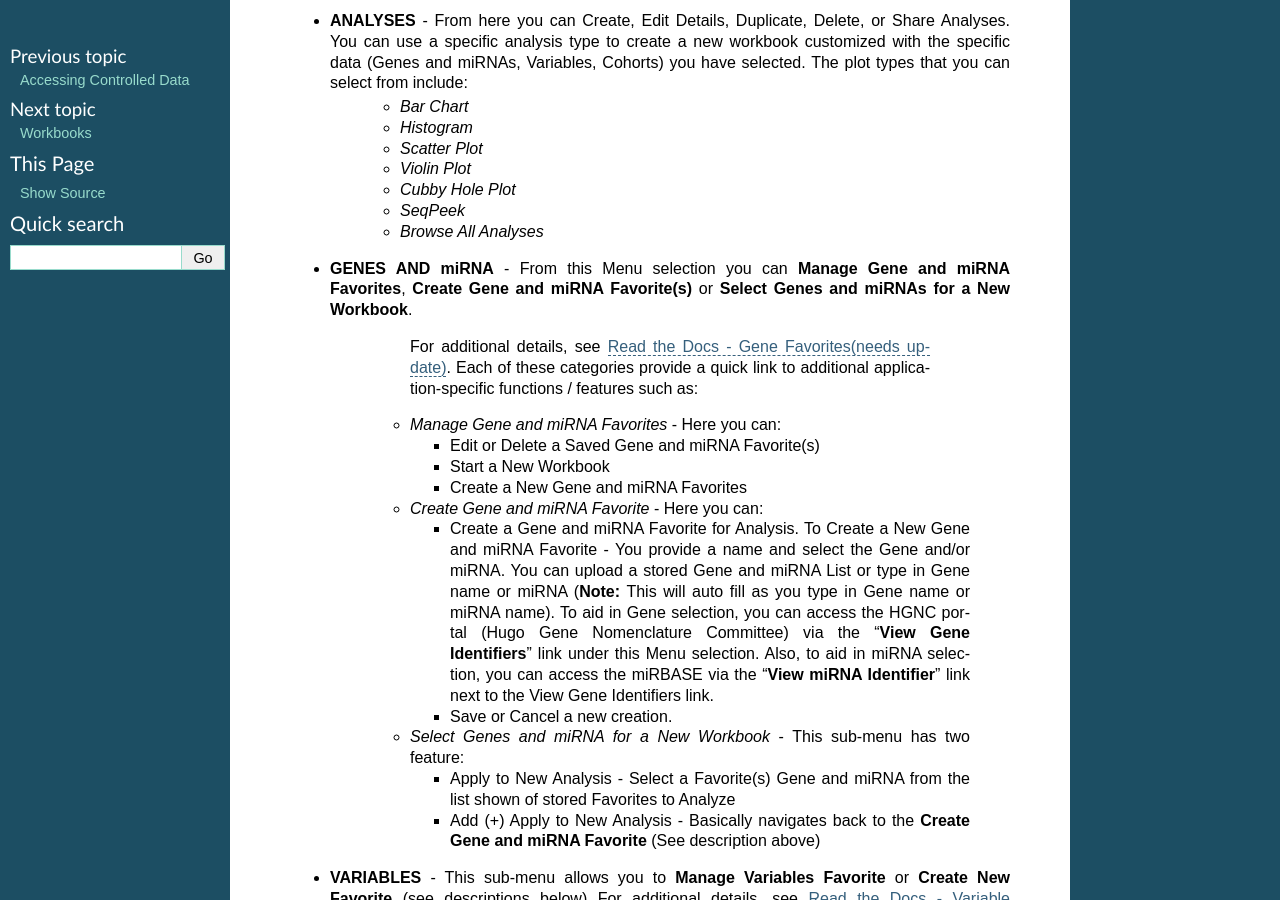
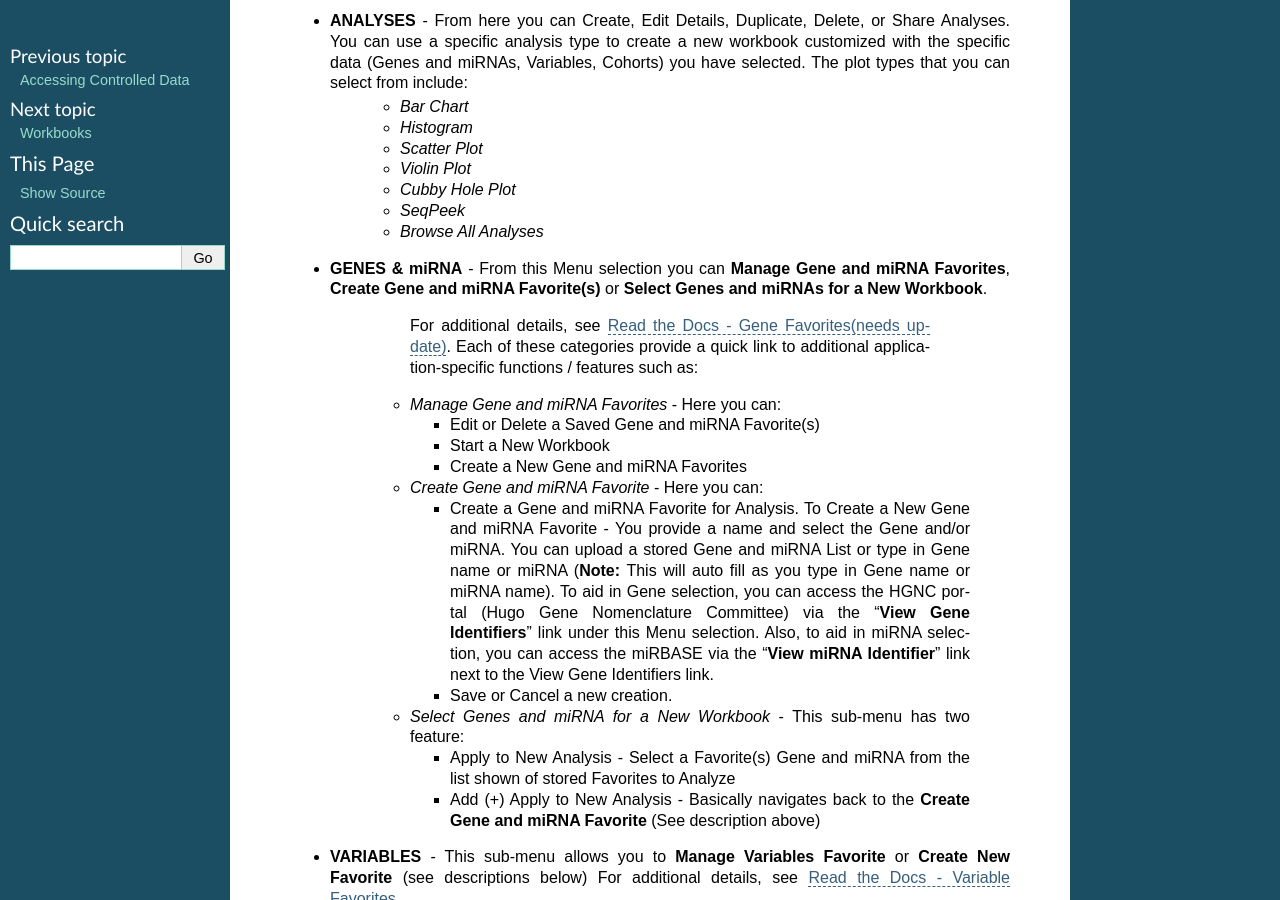
Before and after one commit to isb-cgc/readthedocs, a Sphinx documentation site: the page built from docs/source/sections/webapp/Menu.rst, in a window 1280 px wide and 900 px high, scrolled down 871 px. Built offline with Sphinx 7.4.7, drawn with Linux system fonts in a browser that asks for light colours; pages that are not in the unit, such as notebooks, are missing from menus.

Commit message:
Update Menu.rst

```diff
--- a/docs/source/sections/webapp/Menu.rst
+++ b/docs/source/sections/webapp/Menu.rst
@@ -40,7 +40,7 @@ The Menu bar's purpose is to supply quick and common links for application-speci
     - *SeqPeek*
     - *Browse All Analyses*
 
- * **GENES AND miRNA** - From this Menu selection you can **Manage Gene and miRNA Favorites**, **Create Gene and miRNA Favorite(s)** or **Select Genes and miRNAs for a New Workbook**.
+ * **GENES & miRNA** - From this Menu selection you can **Manage Gene and miRNA Favorites**, **Create Gene and miRNA Favorite(s)** or **Select Genes and miRNAs for a New Workbook**.
 
       For additional details, see `Read the Docs - Gene Favorites(needs update) <http://isb-cancer-genomics-cloud.readthedocs.org/en/latest/sections/webapp/Gene-Favorites.html>`_. Each of these categories provide a quick link to additional application-specific functions / features such as:
 
```
